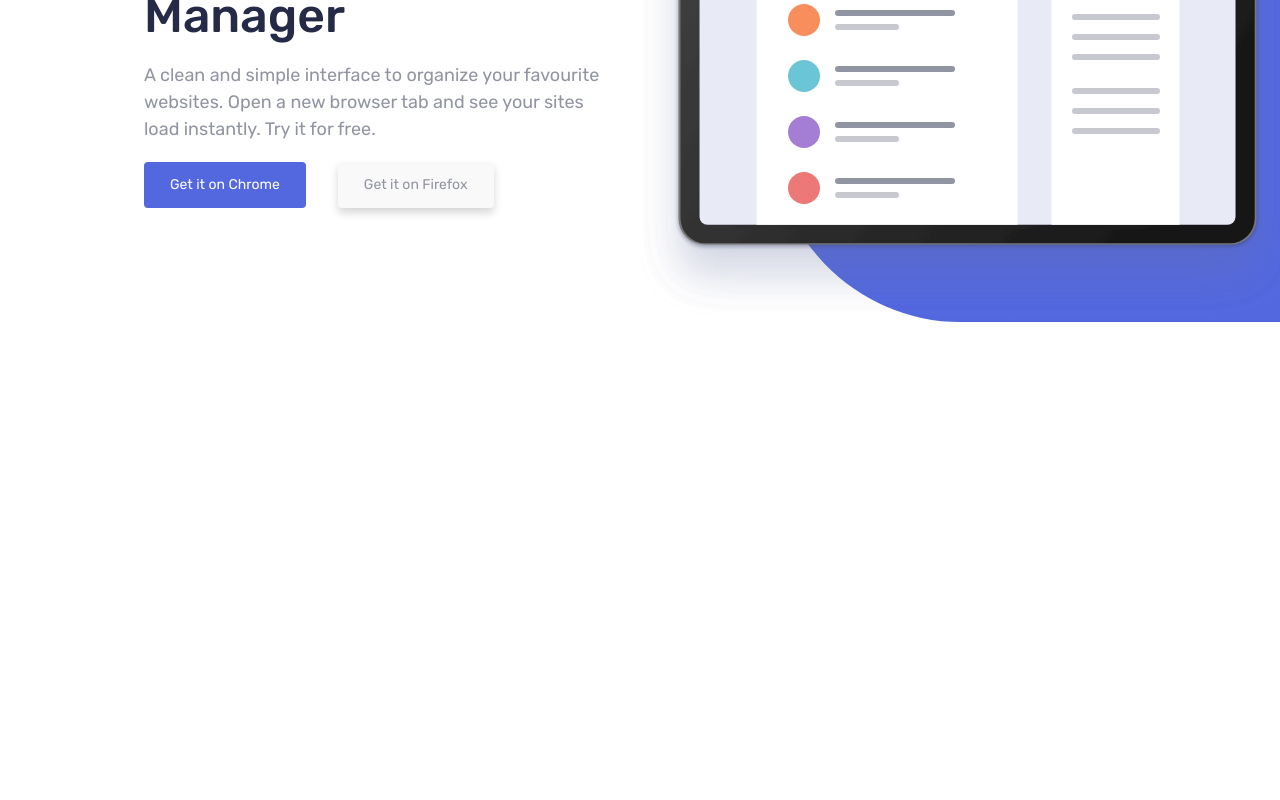
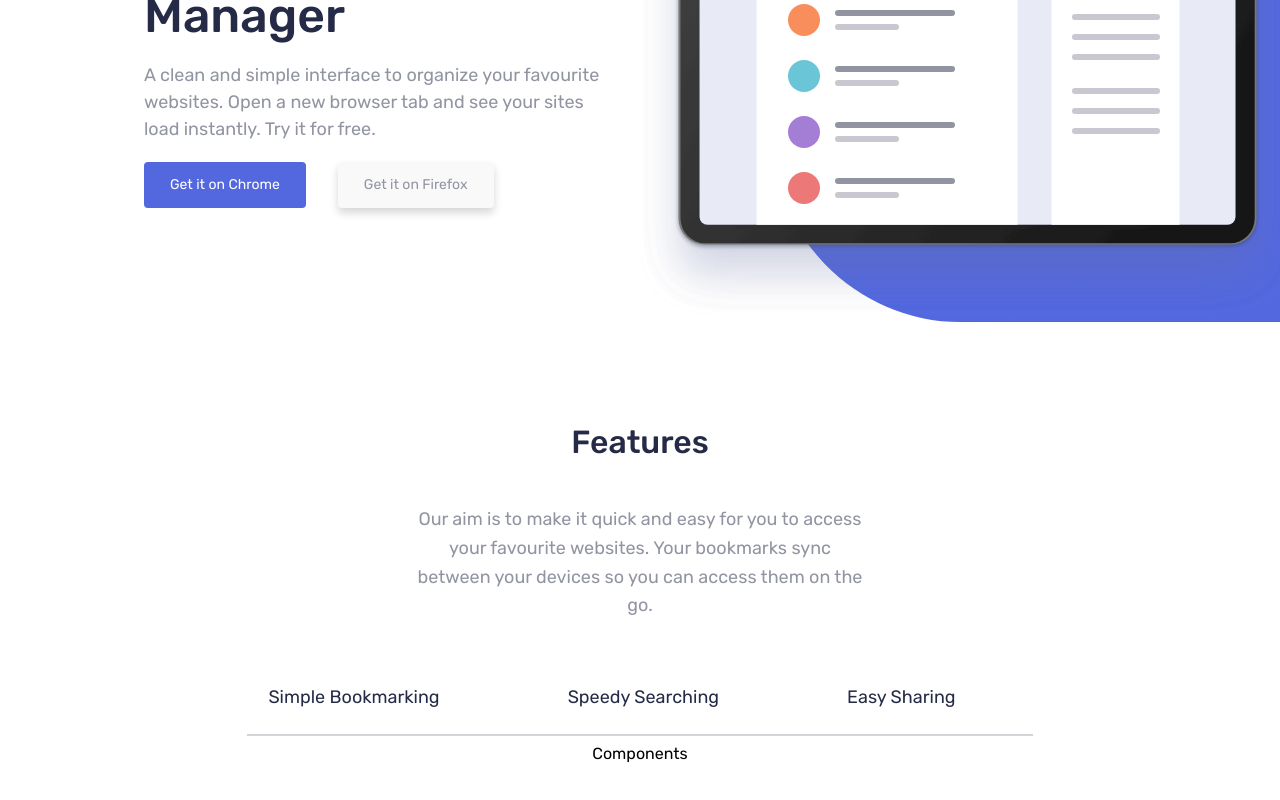
Before and after one commit to stivenm16/bookmarck--landing-page, a React (Vite) app: page / in a window 1280 px wide. Shown: the part 326-1126 px from the top of the page. Before the commit the page ends 800 px from the top, so only its background shows below. Built offline with nearby package versions, Linux system fonts and the light colour scheme.

Commit message:
Features init

```diff
--- a/src/App.jsx
+++ b/src/App.jsx
@@ -1,6 +1,7 @@
 import './App.css'
 import Nav from './components/NavBar'
 import Main from './components/MainContent'
+import Features from './components/Features'
 
 function App() {
 
@@ -9,6 +10,7 @@ function App() {
     <div className="App">
       <Nav/>
       <Main/>
+      <Features/>
     </div>
   )
 }
--- /dev/null
+++ b/src/components/Features/index.css
@@ -0,0 +1,45 @@
+.features {
+    display: flex;
+    flex-direction: column;
+    justify-content: center;
+    align-items: center;
+    padding: 5rem;
+    padding-top: 0;
+}
+
+.features-title {
+    font-size: 32px;
+    font-weight: 500;
+    color: hsl(229, 31%, 21%);
+}
+
+.features-text {
+    width: 40%;
+    color: hsl(229, 8%, 60%);
+    font-size: 18px;
+    line-height: 1.8rem;
+}
+
+
+.features-nav{
+    width: 100%;
+    display: flex;
+    flex-direction: column;
+    justify-content: center;
+}
+
+.features-options {
+    display: flex;
+    justify-content: center;
+    gap: 8rem;
+    list-style: none;
+    margin-top: 3rem;
+    margin-right: 6rem;
+    font-size: 18px;
+    color: hsl(229, 31%, 21%);
+}
+
+.line{
+    border: .5px hsla(229, 8%, 60%, 0.404) solid;
+    width: 70%;
+}
--- /dev/null
+++ b/src/components/Features/index.jsx
@@ -0,0 +1,24 @@
+import './index.css'
+
+
+function Features() {
+    return (
+        <div className="features">
+            <h2 className='features-title'>Features</h2>
+            <p className='features-text'>Our aim is to make it quick and easy for you to access your favourite websites.
+  Your bookmarks sync between your devices so you can access them on the go.</p>
+            <nav className='features-nav'>
+                <ul className='features-options'>
+                    <li>Simple Bookmarking</li>
+
+                    <li>Speedy Searching</li>
+
+                    <li>Easy Sharing</li>
+                </ul>
+                <hr className='line'/>
+            </nav>
+            <div>Components</div>
+        </div>
+    );
+  };
+  export default Features;
--- a/src/components/MainContent/index.jsx
+++ b/src/components/MainContent/index.jsx
@@ -1,4 +1,3 @@
-import Logo from '../../../images/logo-bookmark.svg'
 import './index.css'
 import logoHero from '../../../images/illustration-hero.svg'
 
```
Also changed, not shown: package.json (line endings or trailing spaces).
